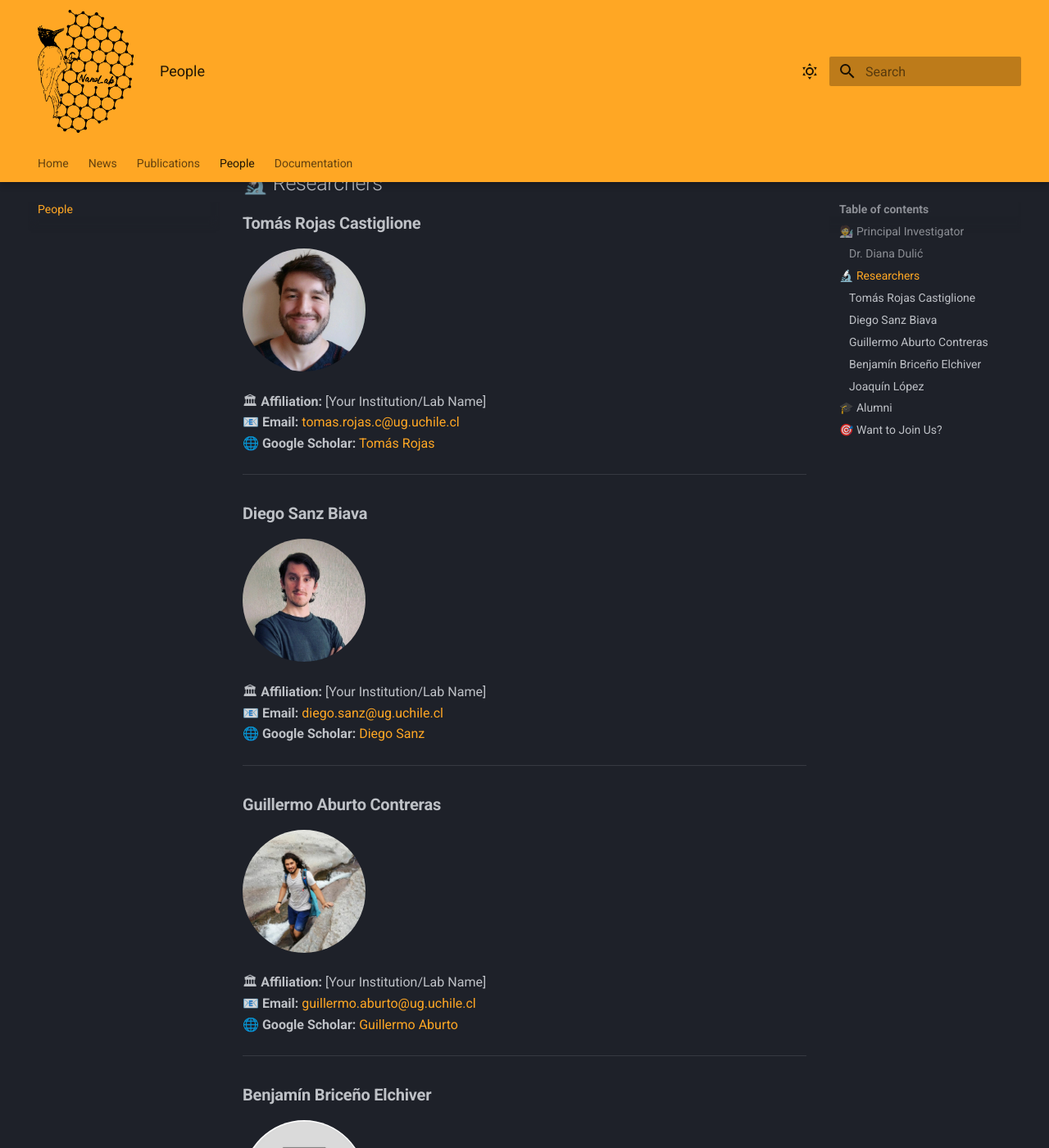
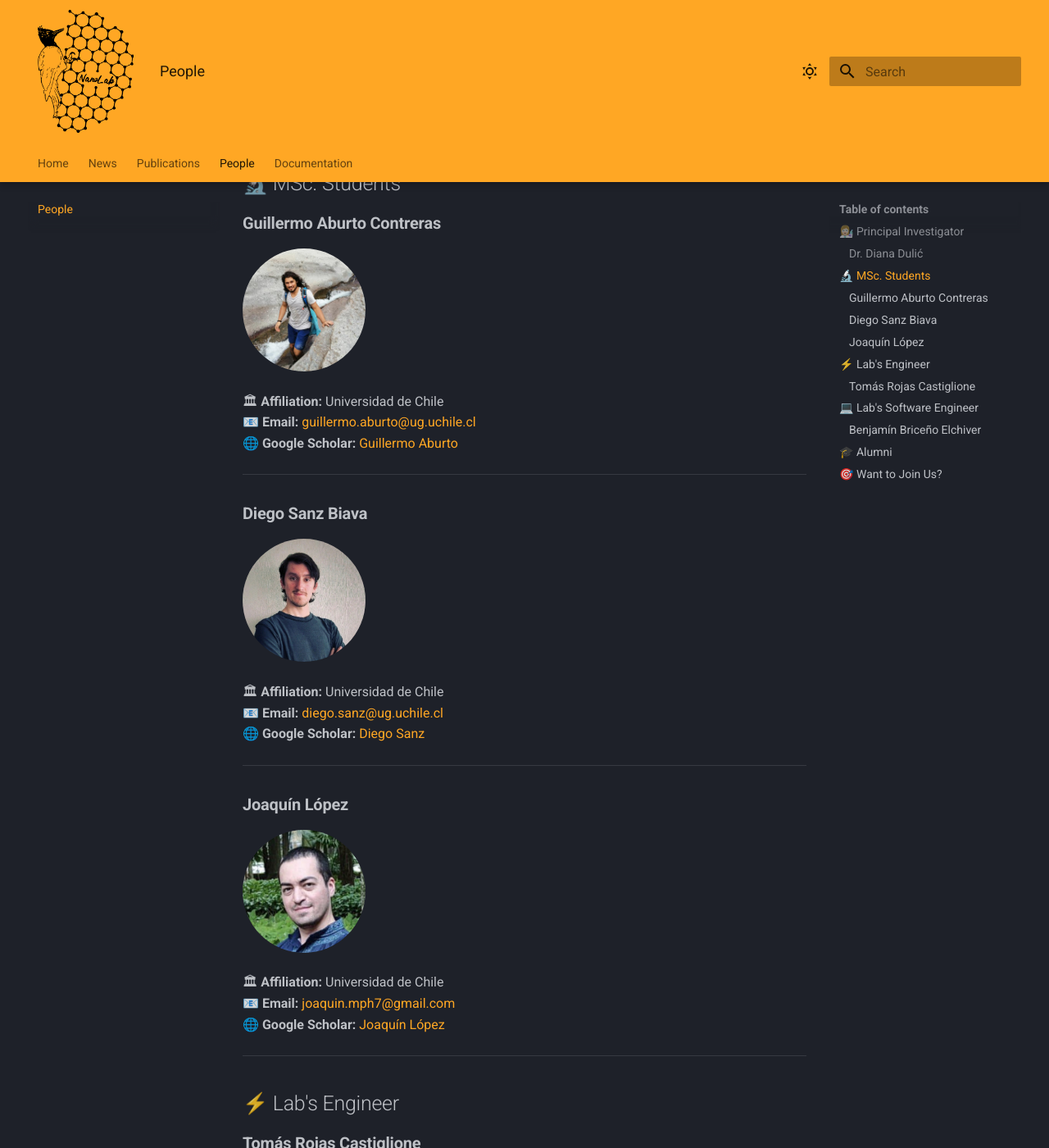
Before and after one commit to nanolab-fcfm/lab-webpage, an MkDocs documentation site: the page built from docs/people.md, in a window 1280 px wide and 1400 px high, scrolled down 710 px. Shown: the whole window at 82% size. Built offline with MkDocs 1.6.1 and Material for MkDocs 9.7.7, drawn with Linux system fonts in a browser that asks for light colours; some of the changed text lies outside the part shown.

Commit message:
updating people

```diff
--- a/docs/people.md
+++ b/docs/people.md
@@ -4,45 +4,58 @@ Welcome to our lab! We are a passionate team of researchers dedicated to **molec
 
 ---
 
-## 🧑‍🔬 Principal Investigator
+## 👩🏼‍🔬 Principal Investigator
 
 ### **Dr. Diana Dulić**
 <img src="images/people/diana-dulic.png" width="150px" style="border-radius: 100px;">
 
-🏛 **Affiliation:** [Your Institution/Lab Name]
+🏛 **Affiliation:** Universidad de Chile
 📧 **Email:** [diana.dulic@gmail.com](mailto:diana.dulic@gmail.com)
-🌐 **Website:** [ResearchGate/Google Scholar/University Profile]
+🌐 **Google Scholar:** [Diana Dulić](https://scholar.google.com/citations?user=6PJLDzkAAAAJ&hl=en)
 
 ---
 
-## 🔬 Researchers
+## 🔬 MSc. Students
 
-### **Tomás Rojas Castiglione**
-<img src="images/people/tomas-rojas-castiglione.jpg" width="150px" style="border-radius: 100px;">
+### **Guillermo Aburto Contreras**
+<img src="images/people/guillermo-aburto.jpg" width="150px" style="border-radius: 100px;">
 
-🏛 **Affiliation:** [Your Institution/Lab Name]
-📧 **Email:** [tomas.rojas.c@ug.uchile.cl](mailto:tomas.rojas.c@ug.uchile.cl)
-🌐 **Google Scholar:** [Tomás Rojas](https://scholar.google.com/citations?user=I7ZapO8AAAAJ&hl=en)
+🏛 **Affiliation:** Universidad de Chile
+📧 **Email:** [guillermo.aburto@ug.uchile.cl](mailto:guillermo.aburto@ug.uchile.cl)
+🌐 **Google Scholar:** [Guillermo Aburto](#)
 
 ---
 
 ### **Diego Sanz Biava**
 <img src="images/people/diego-sanz.jpg" width="150px" style="border-radius: 100px;">
 
-🏛 **Affiliation:** [Your Institution/Lab Name]
+🏛 **Affiliation:** Universidad de Chile
 📧 **Email:** [diego.sanz@ug.uchile.cl](mailto:diego.sanz@ug.uchile.cl)
 🌐 **Google Scholar:** [Diego Sanz](#)
 
 ---
 
-### **Guillermo Aburto Contreras**
-<img src="images/people/guillermo-aburto.jpg" width="150px" style="border-radius: 100px;">
+### **Joaquín López**
+<img src="images/people/joaquin-lopez.png" width="150px" style="border-radius: 100px;">
 
-🏛 **Affiliation:** [Your Institution/Lab Name]
-📧 **Email:** [guillermo.aburto@ug.uchile.cl](mailto:guillermo.aburto@ug.uchile.cl)
-🌐 **Google Scholar:** [Guillermo Aburto](#)
+🏛 **Affiliation:** Universidad de Chile
+📧 **Email:** [joaquin.mph7@gmail.com ](mailto:joaquin.mph7@gmail.com )
+🌐 **Google Scholar:** [Joaquín López](#)
 
 ---
+
+## ⚡ Lab's Engineer
+
+### **Tomás Rojas Castiglione**
+<img src="images/people/tomas-rojas-castiglione.jpg" width="150px" style="border-radius: 100px;">
+
+🏛 **Affiliation:** Universidad de Chile
+📧 **Email:** [tomas.rojas.c@ug.uchile.cl](mailto:tomas.rojas.c@ug.uchile.cl)
+🌐 **Google Scholar:** [Tomás Rojas](https://scholar.google.com/citations?user=I7ZapO8AAAAJ&hl=en)
+
+---
+
+## 💻 Lab's Software Engineer
 
 ### **Benjamín Briceño Elchiver**
 <img src="images/people/incogni.png" width="150px" style="border-radius: 100px;">
@@ -53,20 +66,13 @@ Welcome to our lab! We are a passionate team of researchers dedicated to **molec
 
 ---
 
-### **Joaquín López**
-<img src="images/people/joaquin-lopez.png" width="150px" style="border-radius: 100px;">
-
-🏛 **Affiliation:** [Your Institution/Lab Name]
-📧 **Email:** [joaquin.mph7@gmail.com ](mailto:joaquin.mph7@gmail.com )
-🌐 **Google Scholar:** [Joaquín López](#)
-
----
-
 ## 🎓 Alumni
 
 - **Dr. Alfredo Rates** – 🔗 [LinkedIn](https://www.linkedin.com/in/alfredorates/)
 
 - **Dr. Jacqueline Labra Muñoz** - 🔗 [LinkedIn](https://www.linkedin.com/in/jacqueline-labra-munoz/)
+
+- **Eng. Tomás Rojas Castiglione** - 🔗 [LinkedIn](https://www.linkedin.com/in/tom%C3%A1s-rojas-castiglione/)
 
 ---
 
```
